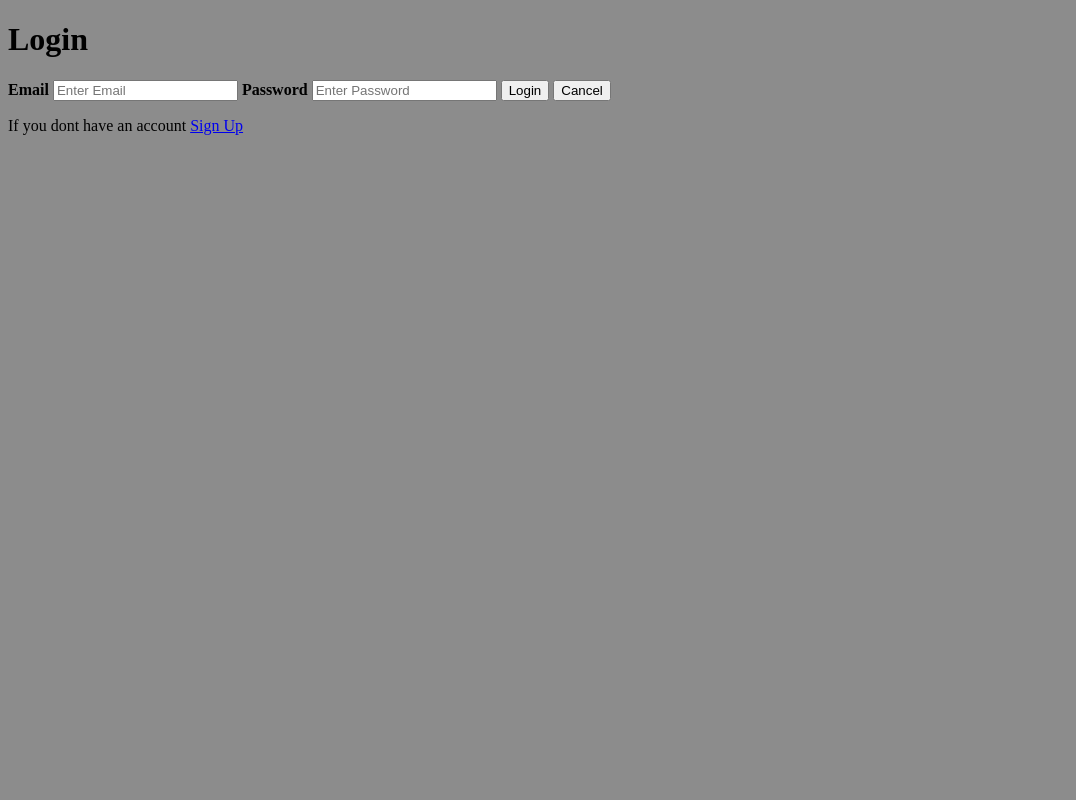
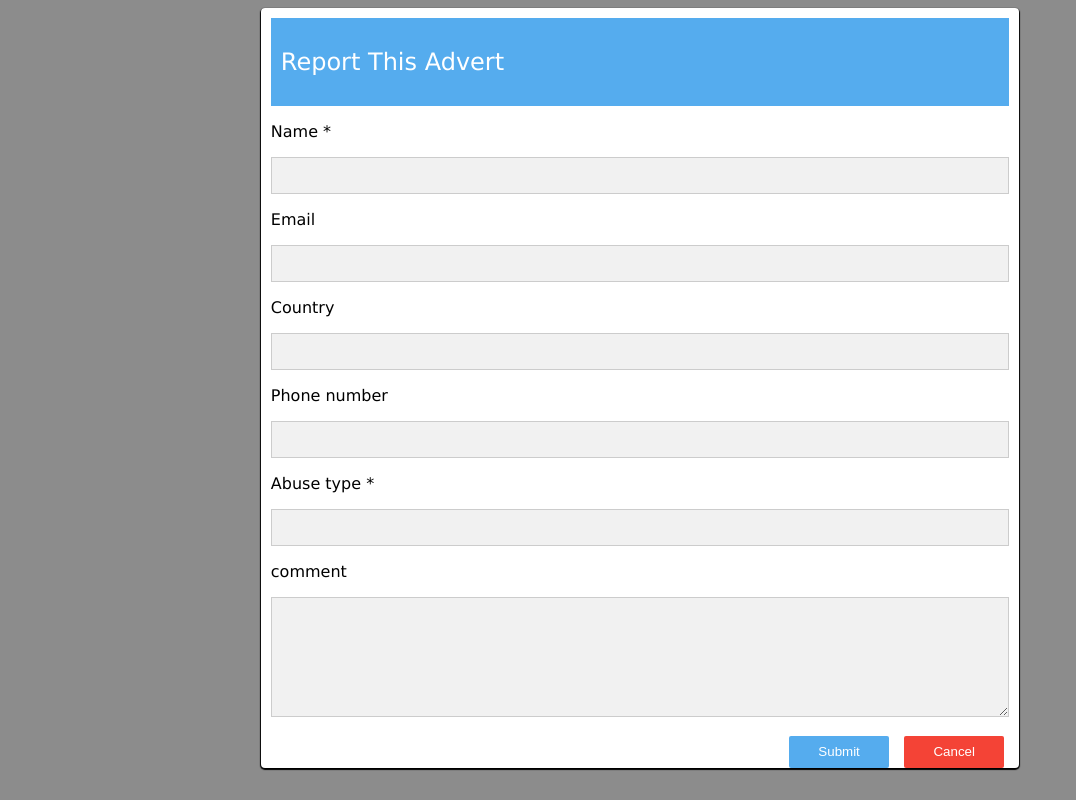
Before and after one commit to Dkabiswa/AutoMart, a plain HTML site: page UI/report.html in a window 1280 px wide. Shown: the whole page, without its empty margins (0-1076 px from the left). Drawn offline with Linux system fonts and the light colour scheme.

Commit message:
Create report form

```diff
--- a/UI/advert.css
+++ b/UI/advert.css
@@ -38,15 +38,9 @@ h2 {
 	padding: 20px;
 }
 .detail-form:after {
-<<<<<<< HEAD
 	content: "";
  	display: table;
 	clear: both;
-=======
-  content: "";
-  display: table;
-  clear: both;
->>>>>>> 6d284bf4392a2f7ff8a507ec64ceb3df4a60423f
 }
 input[type=text] {
 	width: 300px;
--- a/UI/report.css
+++ b/UI/report.css
@@ -1,3 +1,52 @@
+* {
+	box-sizing: border-box;
+}
 body{
 	background-color: rgba(0,0,0,.45);
+	font-family: "Lucida Grande";
 }
+h2 {
+	font-weight: normal;
+}
+
+.container {
+	margin: 0 auto;
+	width: 60%;
+	background-color: #fff;
+	padding: 10px;
+	border-radius: 4px;
+	box-shadow: 0 1px 1px 1px black;
+	height: 760px;
+}
+.top {
+	background-color: #55acee;
+	color : white;
+	padding: 10px;
+}
+.form-container input, textarea{
+	width: 100%;
+	padding: 10px 0;
+	border: 1px solid #ccc;
+	background: #f1f1f1;
+
+}
+textarea {
+	height: 120px;
+}
+
+.buttons {
+	float: right;
+}
+.btn {
+	border: none;
+	width: 100px;
+	background-color: #55acee;
+	border-radius: 2px;
+	color: white;
+	font-family: sans-serif;
+	height: 32px;
+	margin: 15px 5px;
+}
+.cancel {
+	background-color: #f44336;
+}
--- a/UI/report.html
+++ b/UI/report.html
@@ -6,15 +6,26 @@
 </head>
 <body>
 	<div class= "container">
+		<div class ="top">
+			<h2>Report This Advert</h2>
+		</div>
 		<form class="form-container">
-    		<h1>Login</h1>
-			<label for="email"><b>Email</b></label>
-			<input type="text" placeholder="Enter Email" name="email" required>
-			<label for="psw"><b>Password</b></label>
-			<input type="password" placeholder="Enter Password" name="psw" required>
-			<button type="submit" class="btn">Login</button>
-			<button type="button" class="btn cancel" onclick="closeForm()">Cancel</button>
-			<p>If you dont have an account <a href= "#" onclick ="openSignup()">Sign Up</a></p>
+    		<p>Name *</p>
+			<input type="text" name="nam" required>
+			<p>Email</p>
+			<input type="email"  name="email" required>
+			<p>Country</p>
+			<input type="text"  required>
+			<p>Phone number</p>
+			<input type="tel" " name="phone" required>
+			<p>Abuse type *</p>
+			<input type="text" name="abuse" required>
+			<p>comment</p>
+			<textarea name =" comm"></textarea>
+			<div class = "buttons">
+				<button type="submit" class="btn">Submit</button>
+				<button type="button" class="btn cancel"">Cancel</button>
+			</div>
 		</form>
 
 	</div>
```
